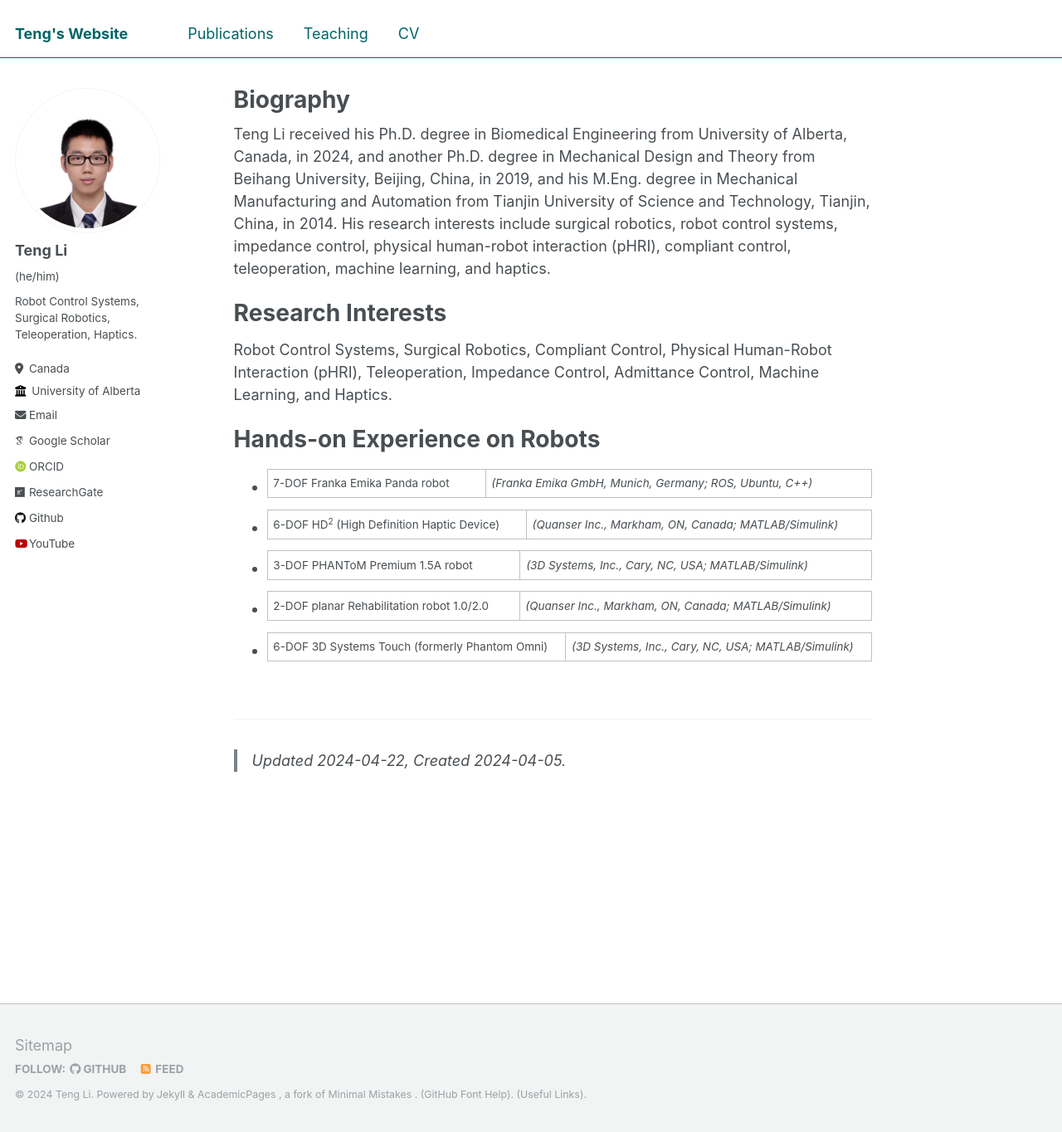
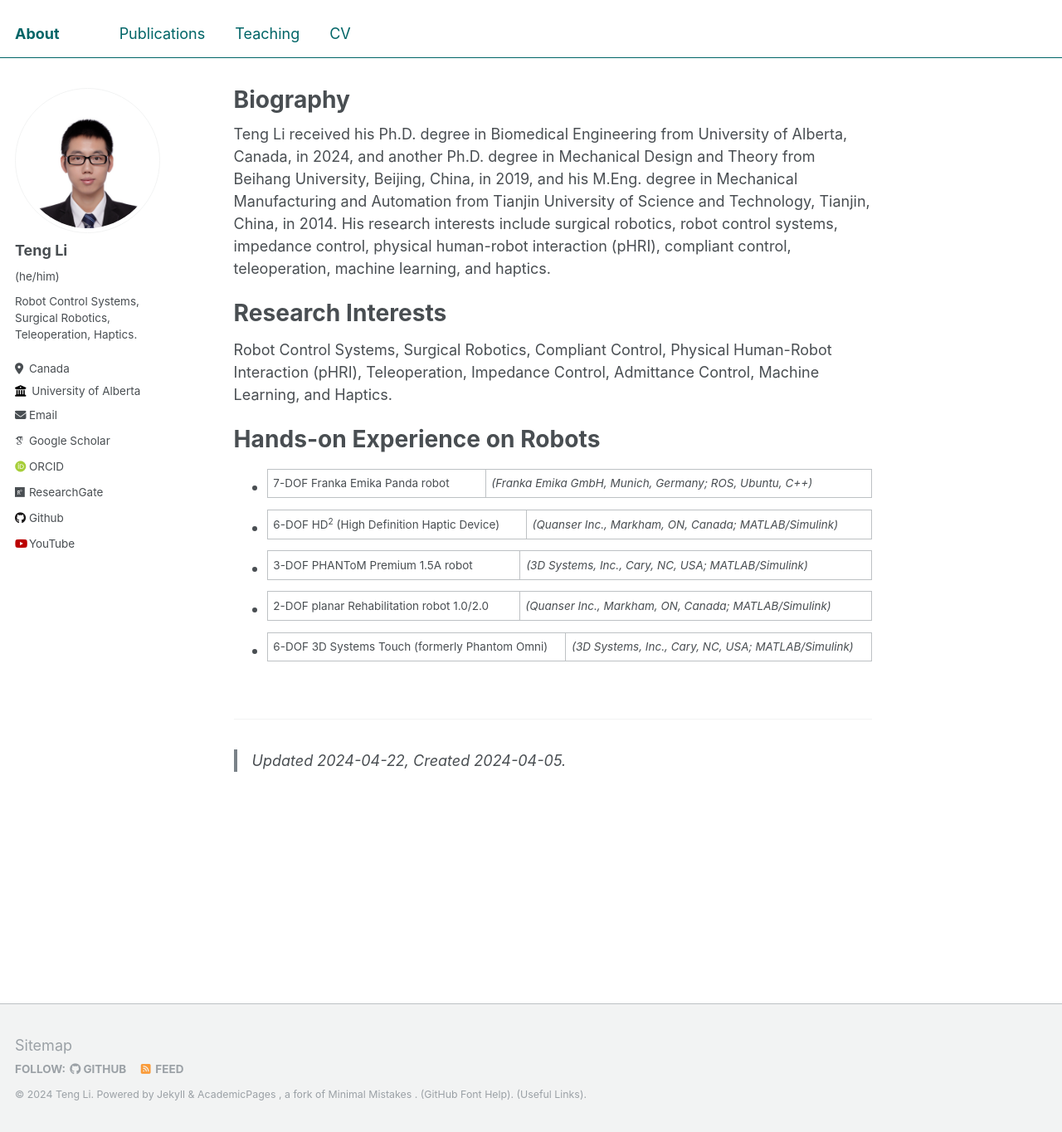
Before and after one commit to teng4/teng4.github.io, a Jekyll site: the page built from _pages/about.md, in a window 1280 px wide and 1364 px high. Shown: the whole window at 83% size. Built offline with Jekyll 4.4.1, drawn with Linux system fonts in a browser that asks for light colours; some web fonts are replaced.

Commit message:
Update _config.yml

```diff
--- a/_config.yml
+++ b/_config.yml
@@ -8,7 +8,7 @@
 
 # Basic Site Settings
 locale                   : "en-US"
-title                    : "Teng's Website" #"Your Name / Site Title"
+title                    : "About" #"Teng's Website" #"Your Name / Site Title"
 title_separator          : "-"
 name                     : &name "Teng Li"
 description              : &description "personal description"
```
